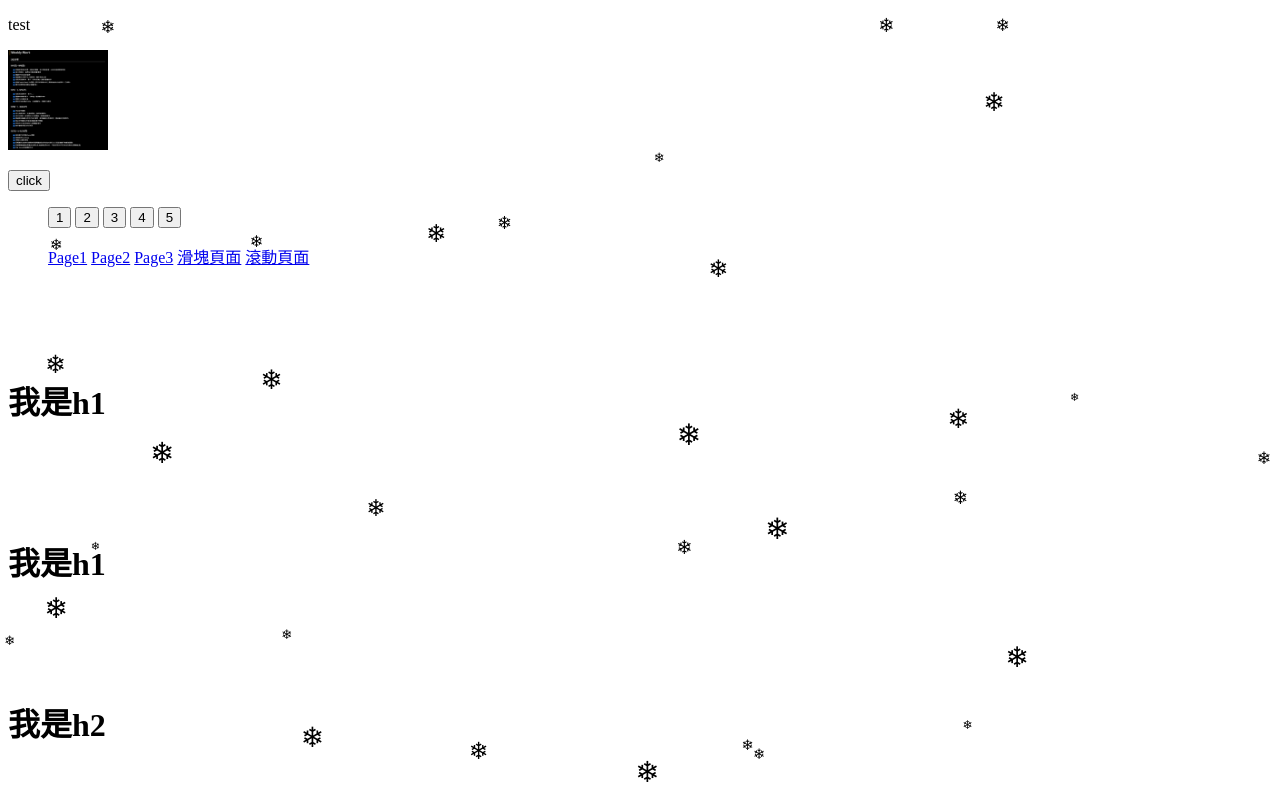
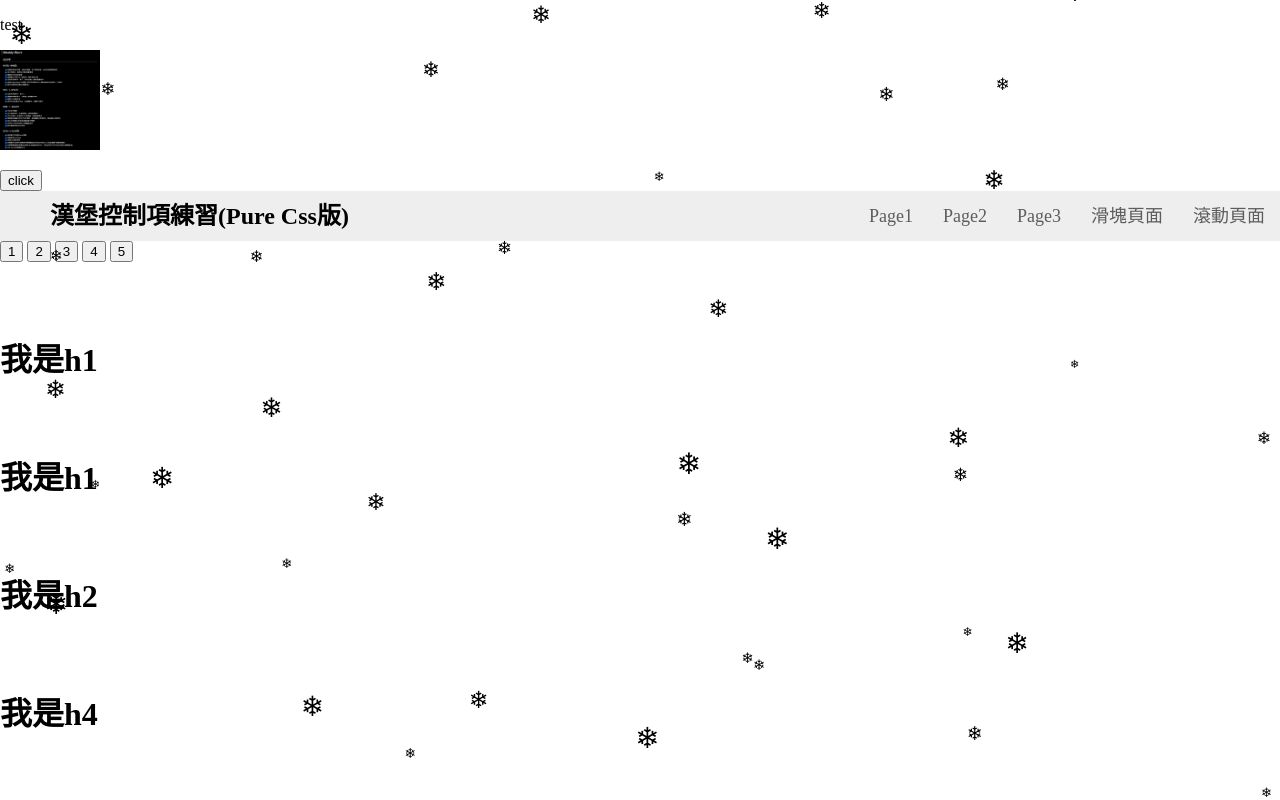
Before and after one commit to Wisen4134/test, a plain HTML site: page index.html in a window 1280 px wide. Shown: the top 800 px of the page. Drawn offline with Linux system fonts and the light colour scheme.

Commit message:
漢堡選單實作

```diff
--- a/index.html
+++ b/index.html
@@ -1,27 +1,158 @@
 <!DOCTYPE html>
 <html lang="en">
+
 <head>
     <meta charset="UTF-8">
     <meta name="viewport" content="width=device-width, initial-scale=1.0">
     <title>Test</title>
     <style>
-        p:hover::before{
-            color:red;
+        p:hover::before {
+            color: red;
             content: "顯示在前面";
         }
-        P::after{
+
+        P::after {
             content: counter("p1");
+        }
+
+        /* reset */
+        body,
+        h1,
+        ul,
+        li {
+            margin: 0;
+        }
+
+        * {
+            box-sizing: border-box;
+        }
+
+        ul {
+            list-style: none;
+            padding-left: 0;
+        }
+
+        a {
+            text-decoration: none;
+        }
+
+        /* NavBar */
+        nav {
+            background: #eee;
+            box-shadow: 0px 1px 3px #000 88;
+        }
+
+        nav::after {
+            content: "";
+            display: block;
+            clear: both;
+        }
+
+        nav h1 {
+            float: left;
+            padding-left: 50px;
+            line-height: 50px;
+        }
+
+        /* 隱藏 checkbox */
+        input {
+            display: none;
+        }
+
+        /* 漢堡按鈕 */
+        label {
+            float: right;
+            padding-right: 50px;
+            line-height: 50px;
+            cursor: pointer;
+        }
+
+        label img {
+            width: 30px;
+            vertical-align: middle;
+        }
+
+        /* menu*/
+        .menu {
+            clear: both;
+            background: #fff;
+        }
+
+        .menu li {
+            text-align: center;
+            border-bottom: 1px solid #efefef;
+        }
+
+        .menu li a {
+            display: block;
+            line-height: 50px;
+            font-size: 18px;
+            color: #5d5d5d;
+        }
+
+        .menu li a:hover {
+            background: #5d5d5d;
+            color: #fff;
+        }
+
+        /* 下拉選單效果 */
+        .menu {
+            max-height: 0;
+            overflow: hidden;
+            transition: 0.5s;
+            /* 動畫秒數 */
+        }
+
+        input:checked~.menu {
+            max-height: 300px;
+        }
+
+        /* mediaquery */
+        @media screen and (min-width: 768px) {
+            label {
+                display: none;
+            }
+
+            .menu {
+                float: right;
+                clear: none;
+                max-height: 50px;
+                background: #eee;
+            }
+
+            .menu li {
+                display: inline-block;
+            }
+
+            .menu li a {
+                padding: 0 15px;
+            }
         }
     </style>
     <script src="snowfall.js"></script>
 </head>
+
 <body>
-    <p >
+    <p>
         test
     </p>
     <img src="test.png" alt="沒讀到" height="100px" width="100px">
     <p id="p1"></p>
     <button class="btn" onclick="ck()">click</button>
+
+    <nav>
+        <h1>漢堡控制項練習(Pure Css版)</h1>
+        <label for="switch"><img src="burger.png" alt="找不到漢堡啦！"></label>
+        <input type="checkbox" name="" id="switch"><!--選單開關-->
+        <ul class="menu">
+            <li><a href="#t5">Page1</a></oi>
+            <li><a href="page2.html">Page2</a></oi>
+            <li><a href="page3.html">Page3</a></oi>
+            <li><a href="./accroding/index.html">滑塊頁面</a></oi>
+            <li><a href="./scroll/index.html">滾動頁面</a></oi>
+        </ul>
+    </nav>
+
     <ul>
         <oi><button id="btn1" onclick="LinkToPage()">1</button></li>
             <oi><button id="btn2" onclick="LinkToPage()">2</button></li>
@@ -30,42 +161,36 @@
                         <oi><button>5</button></li>
     </ul>
 
-    <ul>
-        <oi><a href="#t5">Page1</a></oi>
-        <oi><a href="page2.html">Page2</a></oi>
-        <oi><a href="page3.html">Page3</a></oi>
-        <oi><a href="./accroding/index.html">滑塊頁面</a></oi>
-        <oi><a href="./scroll/index.html">滾動頁面</a></oi>
-    </ul>
 
-    <br/>
-    <br/>
-    <br/>
-    <br/>
+
+    <br />
+    <br />
+    <br />
+    <br />
     <h1 id="t1">我是h1</h1>
 
-    <br/>
-    <br/>
-    <br/>
-    <br/>
+    <br />
+    <br />
+    <br />
+    <br />
     <h1 id="t2">我是h1</h1>
 
-    <br/>
-    <br/>
-    <br/>
-    <br/>
+    <br />
+    <br />
+    <br />
+    <br />
     <h1 id="t3">我是h2</h1>
 
-    <br/>
-    <br/>
-    <br/>
-    <br/>
+    <br />
+    <br />
+    <br />
+    <br />
     <h1 id="t4">我是h4</h1>
 
-    <br/>
-    <br/>
-    <br/>
-    <br/>
+    <br />
+    <br />
+    <br />
+    <br />
     <h1 id="t5">我是h5</h1>
 
 
@@ -87,28 +212,24 @@
             // z-index for the canvas
             zIndex: "1000"
         });
-        var btn  = document.getElementsByClassName("btn");
+        var btn = document.getElementsByClassName("btn");
         var count = 0;
-        function ck(){
+        function ck() {
             var p1 = document.getElementById("p1");
-             p1.innerHTML =  count ++ ;
+            p1.innerHTML = count++;
 
         }
-        function LinkToPage(){
+        function LinkToPage() {
             var btn = document.getElementsByTagName("button");
-            for(let i = 0;btn.length; i++)
-            {
-                if(btn[i].id === "btn1")
-                {
-                    btn[i].href="t5"
+            for (let i = 0; btn.length; i++) {
+                if (btn[i].id === "btn1") {
+                    btn[i].href = "t5"
                 }
-                else if(btn[i].id ==="btn2")
-                {
-                    btn[i].href="page2.html"
+                else if (btn[i].id === "btn2") {
+                    btn[i].href = "page2.html"
                 }
-                else if(btn[i].id ==="btn3")
-                {
-                    btn[i].href="page3.html"
+                else if (btn[i].id === "btn3") {
+                    btn[i].href = "page3.html"
                 }
             }
         }
```
Also changed, not shown: burger.png (added), navbar.png (added). Lines whose indentation alone changed are shown as unchanged.
